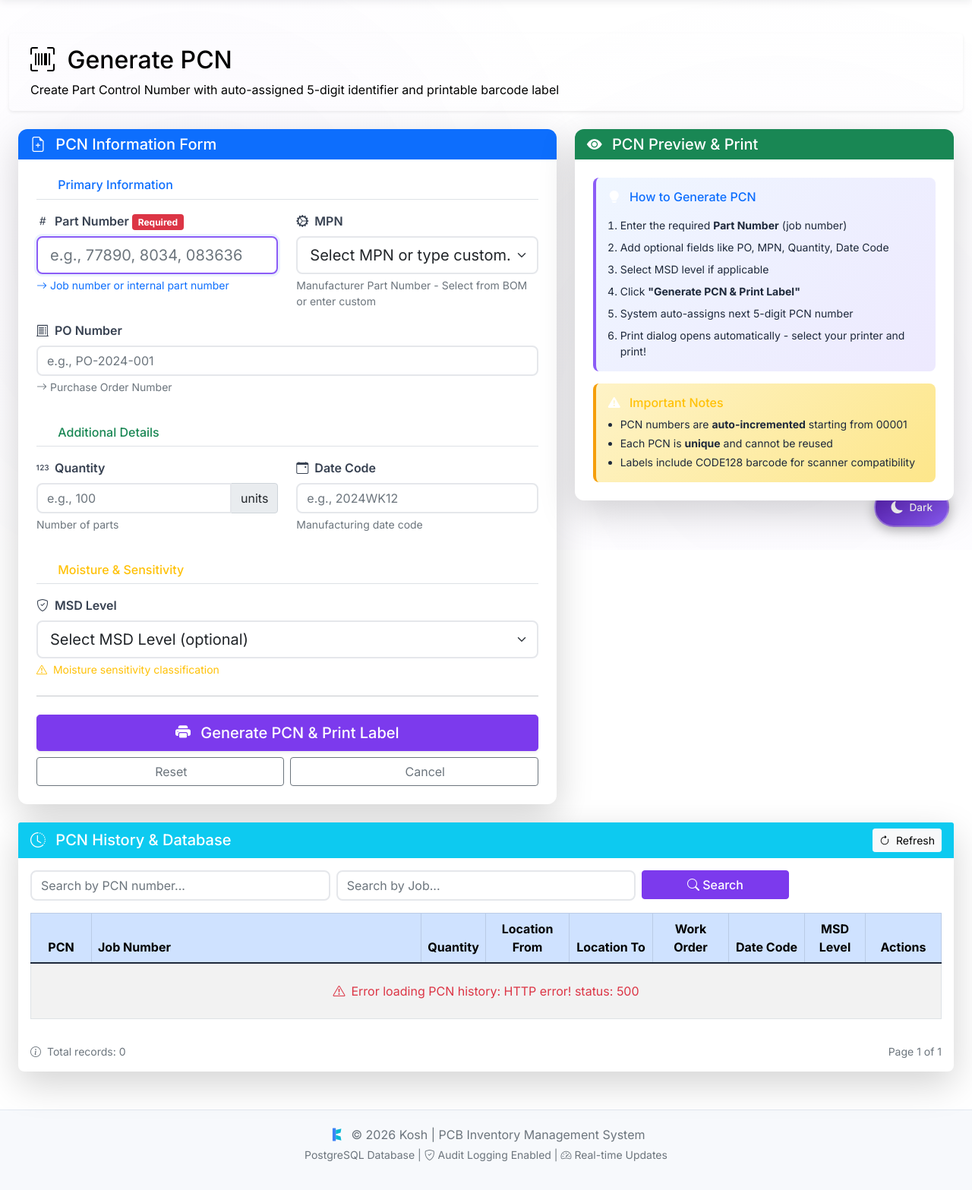
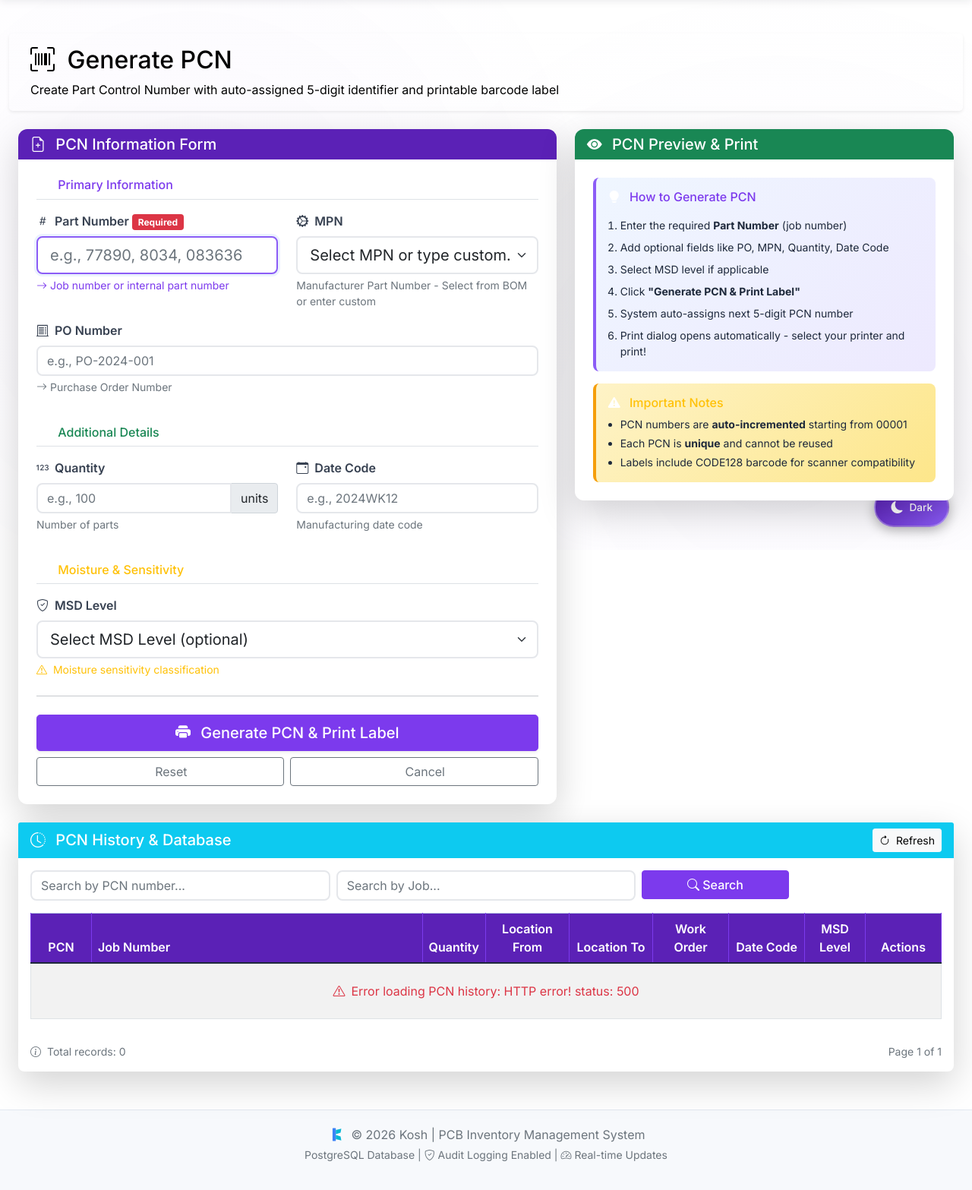
Before and after one commit to americanciruicts/KOSH, a Flask app: page /generate-pcn in a window 1280 px wide. Shown: the part 76-1643 px from the top of the page at 76% size. Run offline with Flask 3, Linux system fonts and the light colour scheme; the visitor is signed in with stand-in values (Sample User, id 1); a database or web service that is not in the repository returns one stand-in record (values such as "Sample title"); data that the repository does not hold is empty; some libraries are stand-ins or nearby versions.

Commit message:
Make all headers, tables, buttons, links purple in both light and dark mode
Override Bootstrap blue defaults (bg-primary, btn-outline-primary,
text-primary, pagination, badges, links) to purple. Fix inline grey
card-headers and thead backgrounds to purple with white text.

Co-Authored-By: Claude Opus 4.6 <noreply@anthropic.com>

```diff
--- a/migration/stockAndPick/web_app/templates/pcn_history.html
+++ b/migration/stockAndPick/web_app/templates/pcn_history.html
@@ -80,7 +80,7 @@
     <div class="card-body p-0">
         <div class="table-responsive">
             <table class="table table-hover mb-0" style="font-size: 0.9rem;">
-                <thead style="background: linear-gradient(to bottom, #f1f5f9, #e2e8f0);">
+                <thead style="background: linear-gradient(135deg, #5b21b6 0%, #7c3aed 100%); color: white;">
                     <tr>
                         <th class="py-2 px-3" style="border: none; color: #64748b; font-weight: 600; font-size: 0.85rem;">Tran Time</th>
                         <th class="py-2 px-3" style="border: none; color: #64748b; font-weight: 600; font-size: 0.85rem;">Tran</th>
@@ -148,7 +148,7 @@
     <div class="card-body p-0">
         <div class="table-responsive" style="max-height: none;">
             <table class="table table-hover table-bordered mb-0" style="font-size: 0.95rem;">
-                <thead style="background: linear-gradient(to bottom, #f1f5f9, #e2e8f0);">
+                <thead style="background: linear-gradient(135deg, #5b21b6 0%, #7c3aed 100%); color: white;">
                     <tr>
                         <th class="py-3 px-3" style="width: 120px; color: #64748b; font-weight: 600;">Type</th>
                         <th class="py-3 px-3" style="color: #64748b; font-weight: 600;">Meaning</th>
@@ -212,7 +212,7 @@
     position: sticky;
     top: 0;
     z-index: 10;
-    background: linear-gradient(to bottom, #f1f5f9, #e2e8f0) !important;
+    background: linear-gradient(135deg, #5b21b6 0%, #7c3aed 100%); color: white !important;
     box-shadow: 0 2px 4px rgba(0,0,0,0.05);
 }
 
--- a/migration/stockAndPick/web_app/templates/pcn_history_option_c.html
+++ b/migration/stockAndPick/web_app/templates/pcn_history_option_c.html
@@ -111,7 +111,7 @@
     <div class="card-body p-0">
         <div class="table-responsive">
             <table class="table table-hover mb-0" style="font-size: 0.95rem;">
-                <thead style="background: #f1f5f9;">
+                <thead style="background: linear-gradient(135deg, #5b21b6 0%, #7c3aed 100%); color: white;">
                     <tr>
                         <th class="py-3 px-4" style="border: none; color: #475569;">Tran Time</th>
                         <th class="py-3 px-4" style="border: none; color: #475569;">Tran</th>
--- a/migration/stockAndPick/web_app/templates/stock_alerts.html
+++ b/migration/stockAndPick/web_app/templates/stock_alerts.html
@@ -40,7 +40,7 @@
     <div class="card-body p-0">
         <div class="table-responsive">
             <table class="table table-hover mb-0" style="font-size: 0.9rem;">
-                <thead style="background: linear-gradient(to bottom, #f1f5f9, #e2e8f0);">
+                <thead style="background: linear-gradient(135deg, #5b21b6 0%, #7c3aed 100%); color: white;">
                     <tr>
                         <th class="py-2 px-3" style="border: none; color: #64748b; font-weight: 600; font-size: 0.85rem;">PCN</th>
                         <th class="py-2 px-3" style="border: none; color: #64748b; font-weight: 600; font-size: 0.85rem;">Item</th>
@@ -131,7 +131,7 @@
     position: sticky;
     top: 0;
     z-index: 10;
-    background: linear-gradient(to bottom, #f1f5f9, #e2e8f0) !important;
+    background: linear-gradient(135deg, #5b21b6 0%, #7c3aed 100%); color: white !important;
     box-shadow: 0 2px 4px rgba(0,0,0,0.05);
 }
 
--- a/static/kosh.css
+++ b/static/kosh.css
@@ -470,7 +470,65 @@
         .table-hover tbody tr:hover {
             background-color: var(--table-hover);
         }
-        /* Professional Button Styles - Unified Blue Palette */
+        /* Override Bootstrap blue defaults to purple */
+        .bg-primary {
+            background-color: #7c3aed !important;
+        }
+
+        .btn-outline-primary {
+            color: #7c3aed;
+            border-color: #7c3aed;
+        }
+
+        .btn-outline-primary:hover {
+            background-color: #7c3aed;
+            border-color: #7c3aed;
+            color: #ffffff;
+        }
+
+        .text-primary {
+            color: #7c3aed !important;
+        }
+
+        .border-primary {
+            border-color: #7c3aed !important;
+        }
+
+        .badge.bg-primary {
+            background-color: #7c3aed !important;
+        }
+
+        .card-header.bg-primary {
+            background-color: #5b21b6 !important;
+            color: #ffffff !important;
+        }
+
+        .pagination .page-item.active .page-link {
+            background-color: #7c3aed;
+            border-color: #7c3aed;
+        }
+
+        .pagination .page-link {
+            color: #7c3aed;
+        }
+
+        .pagination .page-link:hover {
+            color: #5b21b6;
+        }
+
+        a {
+            color: #7c3aed;
+        }
+
+        a:hover {
+            color: #5b21b6;
+        }
+
+        .table-primary {
+            background-color: #ede9fe !important;
+        }
+
+        /* Professional Button Styles - Unified Purple Palette */
         .btn-primary {
             background: var(--button-primary);
             border-color: var(--button-primary);
@@ -680,14 +738,45 @@
             border-bottom: 1px solid var(--border-color);
         }
 
+        /* Light mode - Purple table headers */
+        table thead,
+        table thead tr,
+        .table thead {
+            background-color: #5b21b6 !important;
+        }
+
+        table thead th,
+        .table thead th,
+        thead th {
+            background-color: #5b21b6 !important;
+            color: #ffffff !important;
+            border-color: #7c3aed !important;
+            font-weight: 600 !important;
+        }
+
+        thead.table-light th,
+        thead.table-dark th,
+        thead.table-primary th {
+            background-color: #5b21b6 !important;
+            color: #ffffff !important;
+            border-color: #7c3aed !important;
+        }
+
+        .table-light thead th,
+        .table-dark thead th {
+            background-color: #5b21b6 !important;
+            color: #ffffff !important;
+        }
+
         [data-theme="dark"] .table-light {
             background-color: var(--bg-secondary) !important;
             color: var(--text-primary) !important;
         }
 
         [data-theme="dark"] thead.table-light th {
-            color: var(--text-primary) !important;
-            border-color: var(--border-color) !important;
+            background-color: #4c1d95 !important;
+            color: #ffffff !important;
+            border-color: #8b5cf6 !important;
         }
 
         [data-theme="dark"] .table-dark {
--- a/templates/pcn_history.html
+++ b/templates/pcn_history.html
@@ -80,7 +80,7 @@
     <div class="card-body p-0">
         <div class="table-responsive">
             <table class="table table-hover mb-0" style="font-size: 0.9rem;">
-                <thead style="background: linear-gradient(to bottom, #f1f5f9, #e2e8f0);">
+                <thead style="background: linear-gradient(135deg, #5b21b6 0%, #7c3aed 100%); color: white;">
                     <tr>
                         <th class="py-2 px-3" style="border: none; color: #64748b; font-weight: 600; font-size: 0.85rem;">Tran Time</th>
                         <th class="py-2 px-3" style="border: none; color: #64748b; font-weight: 600; font-size: 0.85rem;">Tran</th>
@@ -148,7 +148,7 @@
     <div class="card-body p-0">
         <div class="table-responsive" style="max-height: none;">
             <table class="table table-hover table-bordered mb-0" style="font-size: 0.95rem;">
-                <thead style="background: linear-gradient(to bottom, #f1f5f9, #e2e8f0);">
+                <thead style="background: linear-gradient(135deg, #5b21b6 0%, #7c3aed 100%); color: white;">
                     <tr>
                         <th class="py-3 px-3" style="width: 120px; color: #64748b; font-weight: 600;">Type</th>
                         <th class="py-3 px-3" style="color: #64748b; font-weight: 600;">Meaning</th>
@@ -212,7 +212,7 @@
     position: sticky;
     top: 0;
     z-index: 10;
-    background: linear-gradient(to bottom, #f1f5f9, #e2e8f0) !important;
+    background: linear-gradient(135deg, #5b21b6 0%, #7c3aed 100%); color: white !important;
     box-shadow: 0 2px 4px rgba(0,0,0,0.05);
 }
 
--- a/templates/pcn_history_option_c.html
+++ b/templates/pcn_history_option_c.html
@@ -111,7 +111,7 @@
     <div class="card-body p-0">
         <div class="table-responsive">
             <table class="table table-hover mb-0" style="font-size: 0.95rem;">
-                <thead style="background: #f1f5f9;">
+                <thead style="background: linear-gradient(135deg, #5b21b6 0%, #7c3aed 100%); color: white;">
                     <tr>
                         <th class="py-3 px-4" style="border: none; color: #475569;">Tran Time</th>
                         <th class="py-3 px-4" style="border: none; color: #475569;">Tran</th>
--- a/templates/stock_alerts.html
+++ b/templates/stock_alerts.html
@@ -40,7 +40,7 @@
     <div class="card-body p-0">
         <div class="table-responsive">
             <table class="table table-hover mb-0" style="font-size: 0.9rem;">
-                <thead style="background: linear-gradient(to bottom, #f1f5f9, #e2e8f0);">
+                <thead style="background: linear-gradient(135deg, #5b21b6 0%, #7c3aed 100%); color: white;">
                     <tr>
                         <th class="py-2 px-3" style="border: none; color: #64748b; font-weight: 600; font-size: 0.85rem;">PCN</th>
                         <th class="py-2 px-3" style="border: none; color: #64748b; font-weight: 600; font-size: 0.85rem;">Item</th>
@@ -131,7 +131,7 @@
     position: sticky;
     top: 0;
     z-index: 10;
-    background: linear-gradient(to bottom, #f1f5f9, #e2e8f0) !important;
+    background: linear-gradient(135deg, #5b21b6 0%, #7c3aed 100%); color: white !important;
     box-shadow: 0 2px 4px rgba(0,0,0,0.05);
 }
 
```
Also changed, not shown: migration/stockAndPick/web_app/static/kosh.css (+97 -8 lines), migration/stockAndPick/web_app/templates/warehouse_inventory.html (+6 -6 lines), templates/warehouse_inventory.html (+6 -6 lines).
